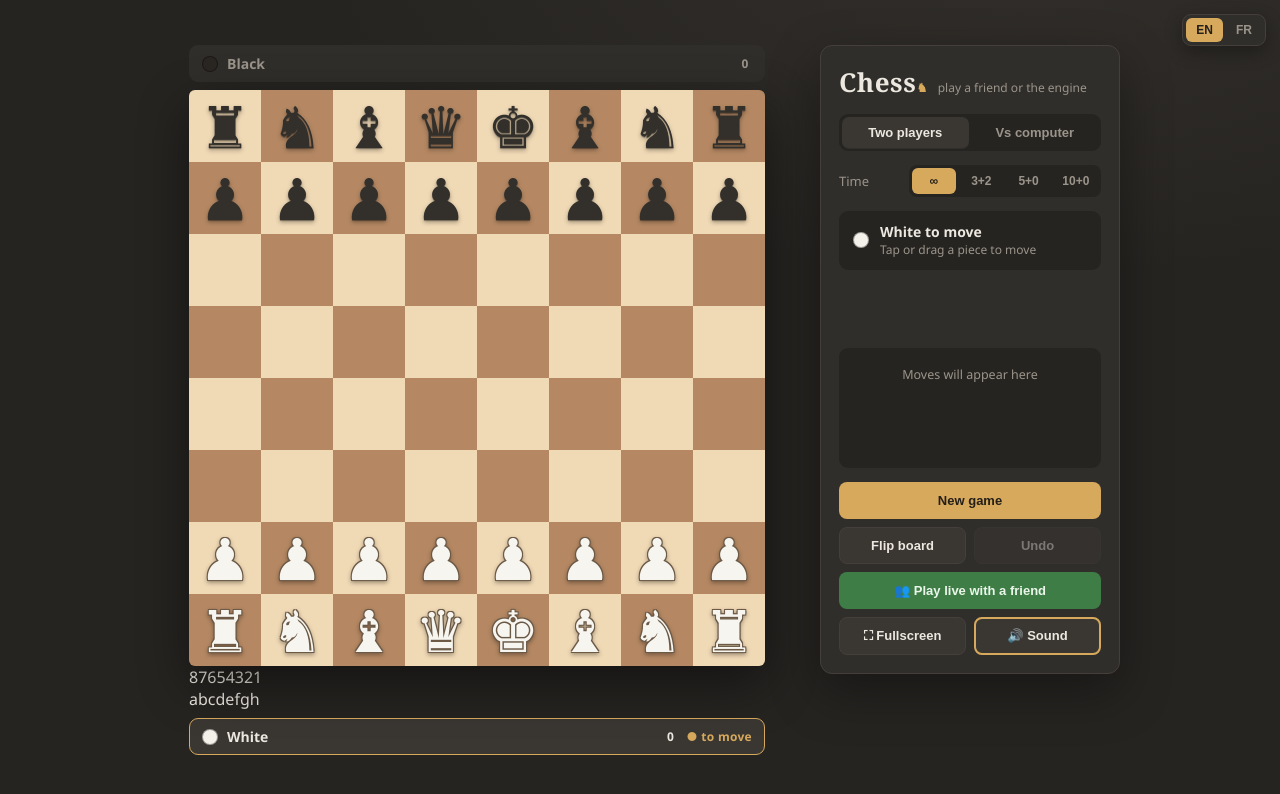
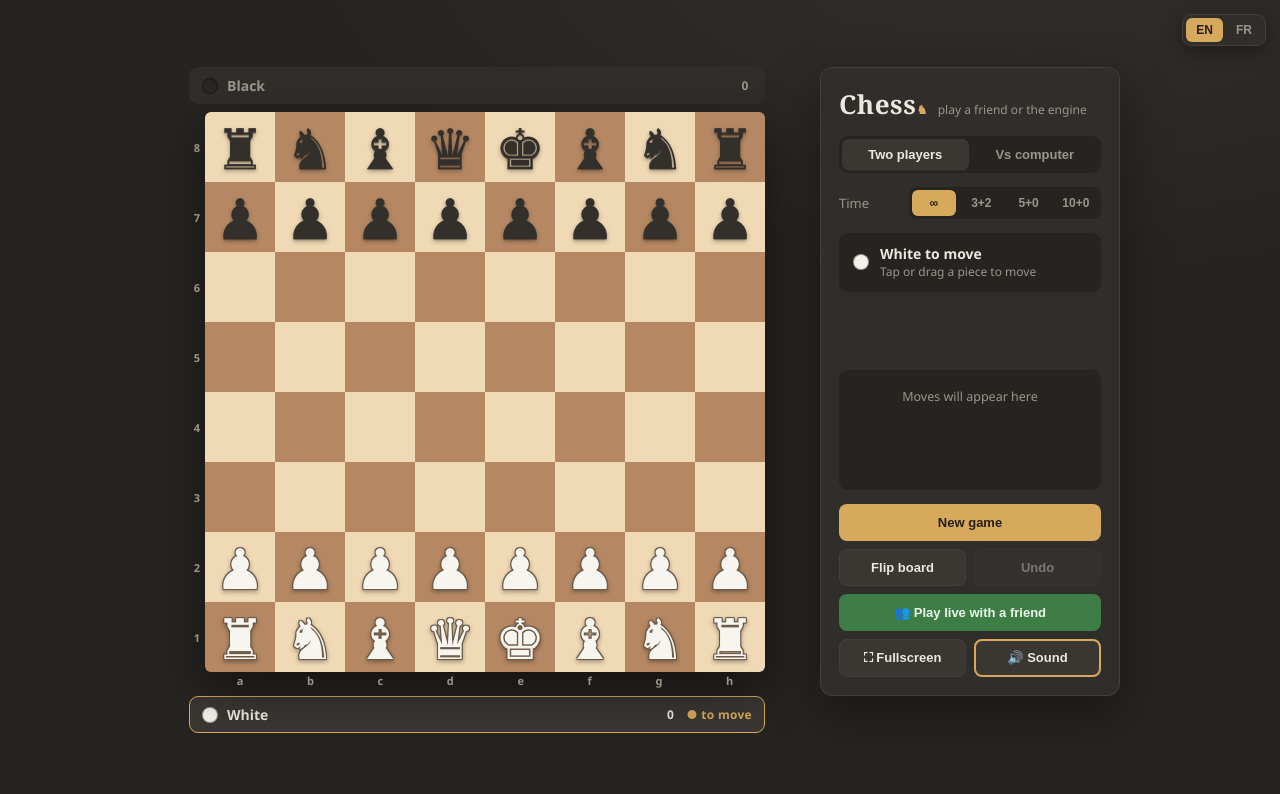
Before and after one commit to Randriamampionona/lichess, a Next.js app: page / in a window 1280 px wide. Shown: the top 794 px of the page. Built offline with nearby package versions, Linux system fonts and the light colour scheme.

Commit message:
feat(board): knight annotation arrows bend (L-shaped); move coordinates outside the board - css

```diff
--- a/app/globals.css
+++ b/app/globals.css
@@ -1514,3 +1514,75 @@ body {
   z-index: 4;
   overflow: visible;
 }
+
+/* ===== right-click annotations (chess.com style) ===== */
+.sq.hi::before {
+  content: "";
+  position: absolute;
+  inset: 0;
+  background: rgba(235, 66, 55, 0.5);
+  pointer-events: none;
+  z-index: 1;
+}
+.sq .piece,
+.sq .coord,
+.sq .dot,
+.sq .ring {
+  position: relative;
+  z-index: 2;
+}
+.annot-arrows {
+  position: absolute;
+  inset: 0;
+  width: 100%;
+  height: 100%;
+  pointer-events: none;
+  z-index: 4;
+  overflow: visible;
+}
+
+/* ===== coordinates outside the board ===== */
+.board-frame {
+  position: relative;
+  width: 100%;
+  box-sizing: border-box;
+  padding: 0 0 16px 16px;
+  margin: 0 auto;
+}
+.board-stack .board-frame {
+  max-width: 100%;
+}
+.board-frame .board-wrap {
+  width: 100%;
+  max-width: 100%;
+}
+.board-frame .ranks {
+  position: absolute;
+  left: 0;
+  top: 0;
+  bottom: 16px;
+  width: 16px;
+  display: flex;
+  flex-direction: column;
+  justify-content: space-around;
+  align-items: center;
+  pointer-events: none;
+}
+.board-frame .files {
+  position: absolute;
+  left: 16px;
+  right: 0;
+  bottom: 0;
+  height: 16px;
+  display: flex;
+  justify-content: space-around;
+  align-items: center;
+  pointer-events: none;
+}
+.board-frame .ranks span,
+.board-frame .files span {
+  font-size: 11px;
+  font-weight: 700;
+  color: var(--muted);
+  line-height: 1;
+}
```
